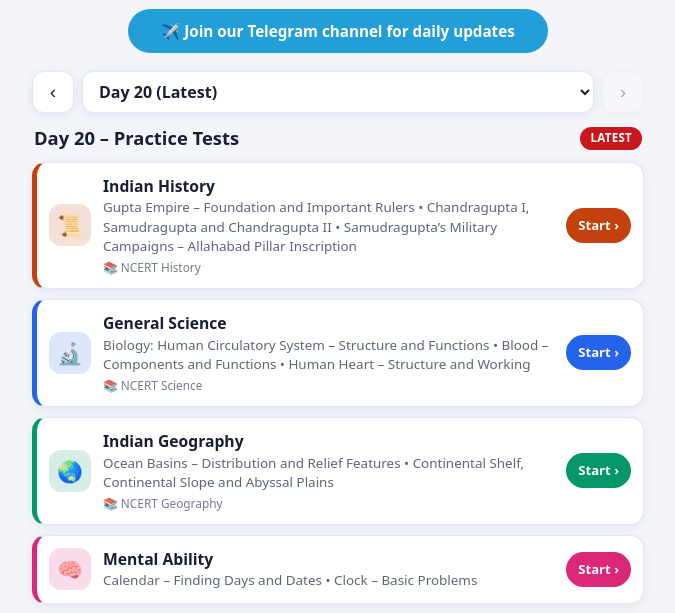
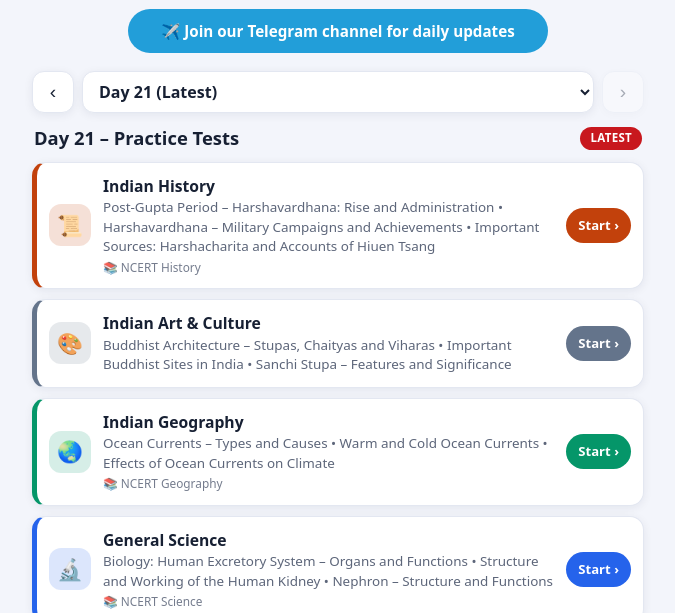
Before and after one commit to Akshara375go/sda-fda-free-series, a plain HTML site: page index.html in a window 1280 px wide. Shown: the part 187-800 px from the top of the page, without its empty margins (302-977 px from the left). Drawn offline with Linux system fonts and the light colour scheme.

Commit message:
Update index.html

```diff
--- a/index.html
+++ b/index.html
@@ -99,7 +99,8 @@ var SUBJECTS = {
   science:    { icon: "🔬", name: "General Science", src: "NCERT Science" },
   indgeo:     { icon: "🌏", name: "Indian Geography", src: "NCERT Geography" },
   mental:     { icon: "🧠", name: "Mental Ability" },
-  english:    { icon: "📘", name: "General English" }
+  english:    { icon: "📘", name: "General English" },
+ artculture: { icon: "🎨", name: "Indian Art & Culture" }
 };
 var DAYS = [
   { day: 1, tests: [
@@ -249,6 +250,15 @@ var DAYS = [
     { s: "mental",   topics: ["Calendar – Finding Days and Dates", "Clock – Basic Problems"], url: "https://share.gemini.google/4rN8awEE3UDi" },
     { s: "english",  topics: ["Question Tags – Rules and Usage", "Transformation of Sentences – Introduction"], url: "https://share.gemini.google/aGlpBUE1g7aR" },
     { s: "ca",       topics: ["August 2026 Monthly Compilation – Day 2/2"], url: "https://share.gemini.google/kQT6GwxZbrHu" }
+  ]},
+  { day: 21, tests: [
+    { s: "indhistory", topics: ["Post-Gupta Period – Harshavardhana: Rise and Administration", "Harshavardhana – Military Campaigns and Achievements", "Important Sources: Harshacharita and Accounts of Hiuen Tsang"], url: "https://share.gemini.google/mDUAGGQqQI2X" },
+    { s: "artculture", topics: ["Buddhist Architecture – Stupas, Chaityas and Viharas", "Important Buddhist Sites in India", "Sanchi Stupa – Features and Significance"], url: "https://share.gemini.google/tSCl8aar9ylj" },
+    { s: "indgeo",   topics: ["Ocean Currents – Types and Causes", "Warm and Cold Ocean Currents", "Effects of Ocean Currents on Climate"], url: "https://share.gemini.google/iS7jrdwMLtxr" },
+    { s: "science",  topics: ["Biology: Human Excretory System – Organs and Functions", "Structure and Working of the Human Kidney", "Nephron – Structure and Functions"], url: "https://share.gemini.google/UFuf5Ra3ddfE" },
+    { s: "mental",   topics: ["Number Series – Missing Number and Pattern-Based Questions", "Alphabet Series – Basic Patterns and Practice"], url: "https://share.gemini.google/nrbVnPkXP9BE" },
+    { s: "english",  topics: ["Transformation of Sentences – Rules and Types", "Affirmative, Negative and Interrogative Sentence Transformation"], url: "https://share.gemini.google/QF94bZS6YVNZ" },
+    { s: "ca",       topics: ["September 2026 Monthly Compilation – Day 1/2"], url: "https://share.gemini.google/F8pOI0MlZojO" }
   ]}
 ];
 var COLORS = { kannada:"#e11d48", history:"#b45309", computer:"#0ea5e9", polity:"#7c3aed", ca:"#16a34a", geography:"#0d9488", indhistory:"#c2410c", science:"#2563eb", indgeo:"#059669", mental:"#db2777", english:"#4f46e5" };
```
